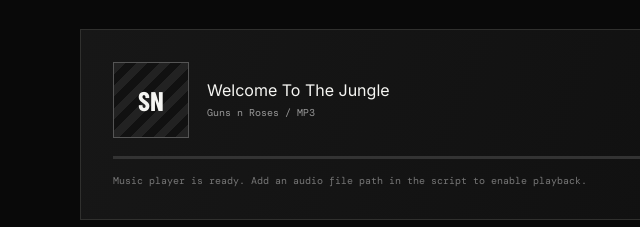
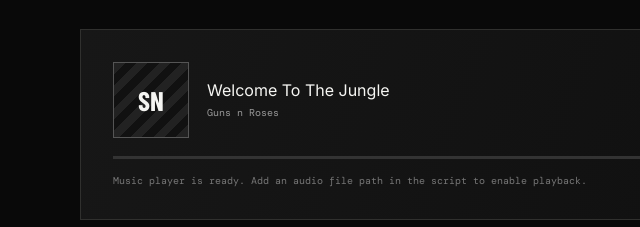
Before and after one commit to Otip7/Projects, a plain HTML site: page index.html in a window 1280 px wide. Shown: the part 3053-3280 px from the top of the page, 0-640 px from the left. Drawn offline with nearby package versions, Linux system fonts and the light colour scheme; a web font is replaced by a local one.

Commit message:
Fix track info formatting in music panel

```diff
--- a/index.html
+++ b/index.html
@@ -110,7 +110,7 @@
       <div class="wrap">
         <div class="section-head reveal"><div><div class="kicker">04 — Optional listening corner</div><h2>Press play<span class="outline">.</span></h2></div><div class="section-no">NOW SPINNING / 004</div></div>
         <div class="music-panel reveal">
-          <div><div class="track-info"><div class="cover">SN</div><div><h>Welcome To The Jungle</h3><p>Guns n Roses / MP3</p></div></div><div class="progress"><span id="progressBar"></span></div><div class="player-note" id="playerStatus">Music player is ready. Add an audio file path in the script to enable playback.</div></div>
+          <div><div class="track-info"><div class="cover">SN</div><div><h>Welcome To The Jungle</h3><p>Guns n Roses </p></div></div><div class="progress"><span id="progressBar"></span></div><div class="player-note" id="playerStatus">Music player is ready. Add an audio file path in the script to enable playback.</div></div>
           <div class="player-controls"><button id="playBtn" aria-label="Play or pause" title="Play / Pause">▶</button><button id="stopBtn" aria-label="Stop" title="Stop">■</button></div>
           <audio id="audio" src="assets/track-1.mp3" preload="metadata"></audio>
         </div>
```
